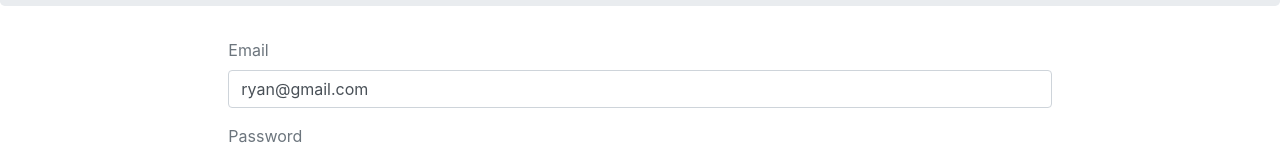
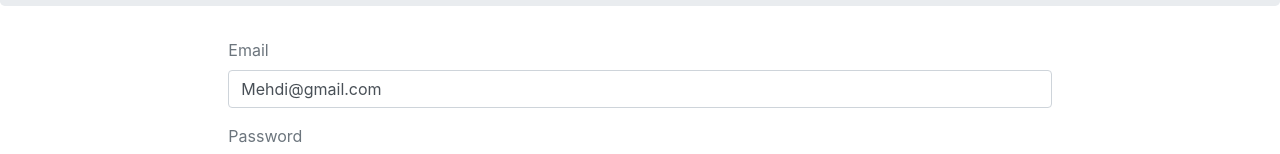
Before and after one commit to mhaji007/Emporium-Client, a React (Create React App) app: page /Signin in a window 1280 px wide. Shown: the part 256-410 px from the top of the page. Built offline with nearby package versions, Linux system fonts and the light colour scheme.

Commit message:
Add conditional rendering for sign in and sign out links based on logged in status

```diff
--- a/src/user/Signin.js
+++ b/src/user/Signin.js
@@ -5,8 +5,8 @@ import { signin, authenticate, isAuthenticated } from "../auth";
 
 const Signin = () => {
     const [values, setValues] = useState({
-        email: "ryan@gmail.com",
-        password: "rrrrrr9",
+        email: "Mehdi@gmail.com",
+        password: "mmmm9",
         error: "",
         loading: false,
         redirectToReferrer: false
```
